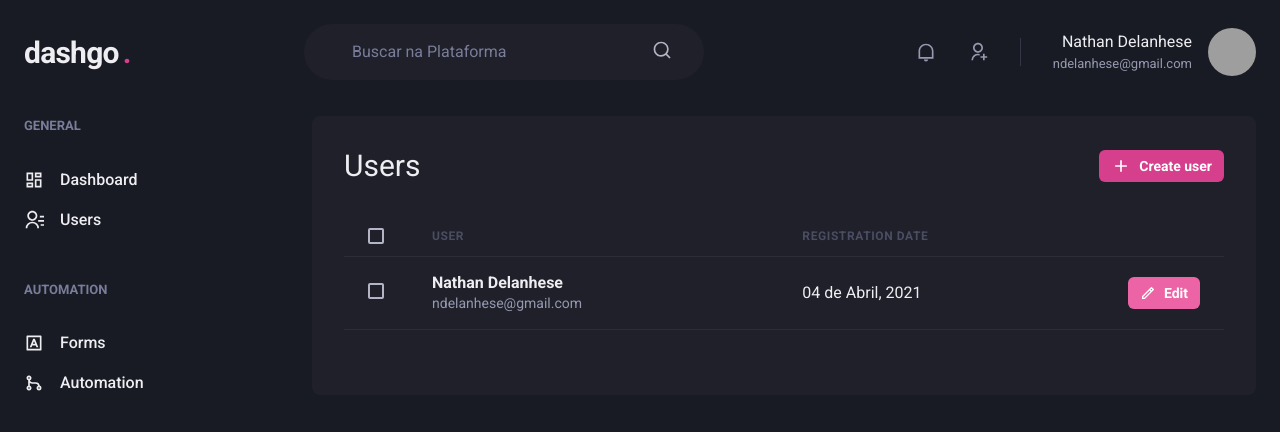
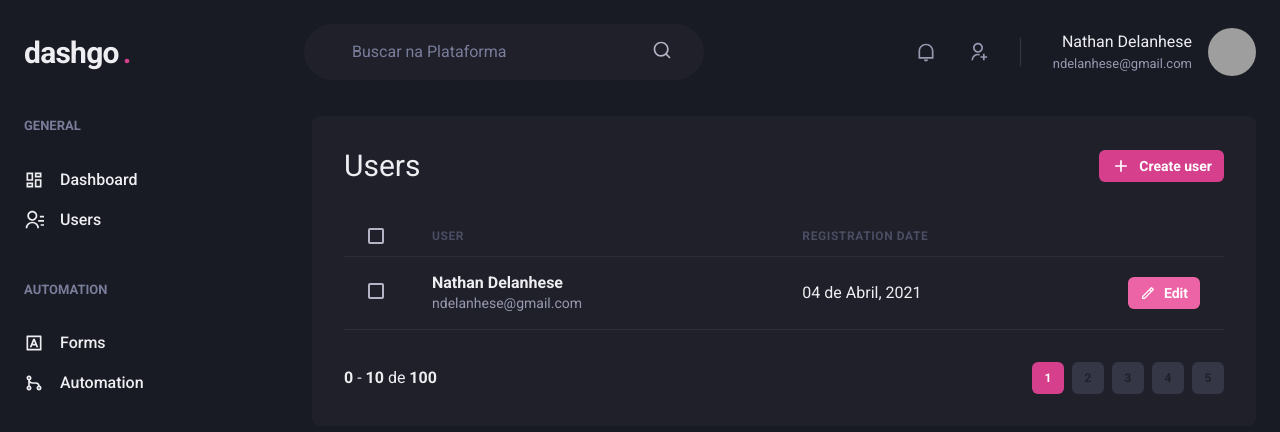
Before and after one commit to ndelanhese/estudo_react, a Next.js app in the folder dashgo/: page /users in a window 1280 px wide. Shown: the top 432 px of the page. Built offline with nearby package versions, Linux system fonts and the light colour scheme; grey boxes are pictures that could not be loaded.

Commit message:
paginação ok

```diff
--- /dev/null
+++ b/dashgo/src/components/Pagination.tsx
@@ -0,0 +1,74 @@
+import { Button, HStack, Stack, Box } from "@chakra-ui/react";
+
+export function Pagination() {
+  return (
+    <HStack mt={8} spacing ={6} justify="space-between" align="center">
+
+     <Box>
+
+        <strong>0</strong> - <strong>10</strong> de <strong>100</strong>
+     </Box>
+
+     <Stack direction="row" spacing="2">
+     <Button
+        size="sm"
+        fontSize="xs"
+        w={4}
+        colorScheme="pink"
+        disabled
+        _disabled={{
+          bg: "pink.500",
+          cursor: "default",
+        }}
+      >
+        1
+      </Button>
+
+      <Button
+        size="sm"
+        fontSize="xs"
+        w={4}
+        bg="gray.700"
+        _hover={{
+          bg: "gray.500",
+        }}
+      >
+        2
+      </Button>
+      <Button
+        size="sm"
+        fontSize="xs"
+        w={4}
+        bg="gray.700"
+        _hover={{
+          bg: "gray.500",
+        }}
+      >
+        3
+      </Button>
+      <Button
+        size="sm"
+        fontSize="xs"
+        w={4}
+        bg="gray.700"
+        _hover={{
+          bg: "gray.500",
+        }}
+      >
+        4
+      </Button>
+      <Button
+        size="sm"
+        fontSize="xs"
+        w={4}
+        bg="gray.700"
+        _hover={{
+          bg: "gray.500",
+        }}
+      >
+        5
+      </Button>
+     </Stack>
+    </HStack>
+  );
+}
--- a/dashgo/src/pages/users/index.tsx
+++ b/dashgo/src/pages/users/index.tsx
@@ -16,6 +16,7 @@ import {
 import { RiAddLine, RiPencilLine } from "react-icons/ri";
 import { Header } from "../../components/Header";
 import { Sidebar } from "../../components/Sidebar";
+import { Pagination } from '../../components/Pagination';
 export default function UserList() {
   return (
     <Box>
@@ -83,6 +84,7 @@ export default function UserList() {
               </Tr>
             </Tbody>
           </Table>
+          <Pagination/>
         </Box>
       </Flex>
     </Box>
```
